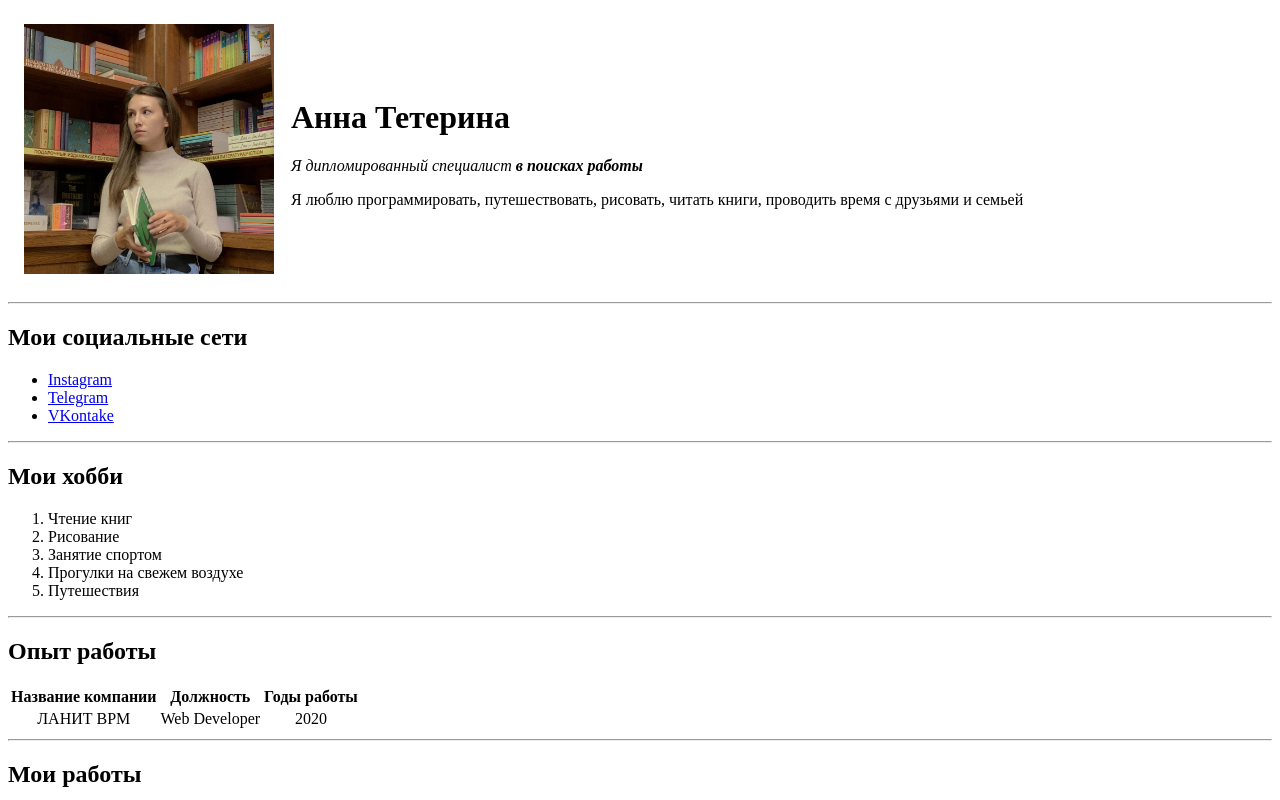
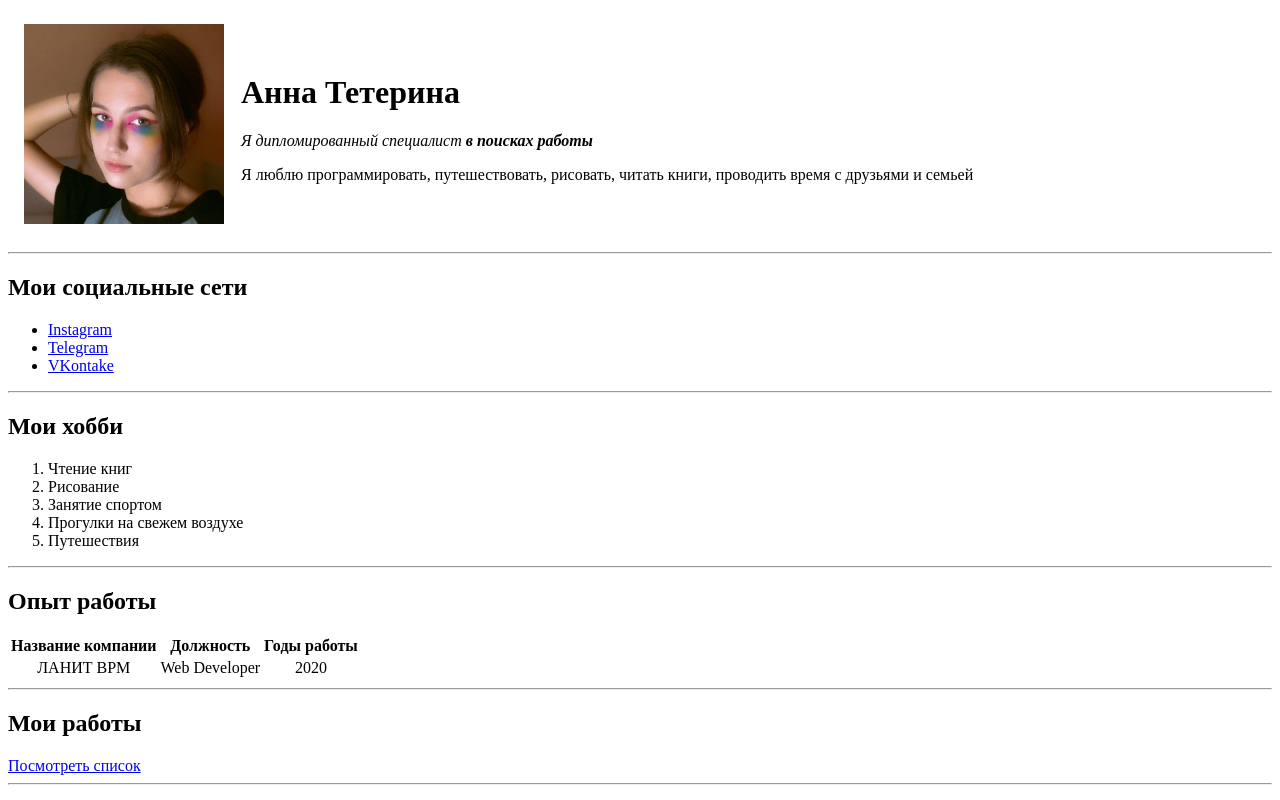
Before and after one commit to AnnaTeterina/cv, a plain HTML site: page index.html in a window 1280 px wide. Shown: the top 800 px of the page. Drawn offline with Linux system fonts and the light colour scheme.

Commit message:
Create CV

```diff
--- a/index.html
+++ b/index.html
@@ -8,7 +8,7 @@
         <table cellspacing="15">
             <tr>
                 <td>
-                    <img src="avatar.jpg" width="250px" alt="Моя фотография">
+                    <img src="3.jpg" width="200px" alt="Моя фотография">
                 </td>
                 <td>
                     <h1>Анна Тетерина</h1>
```
